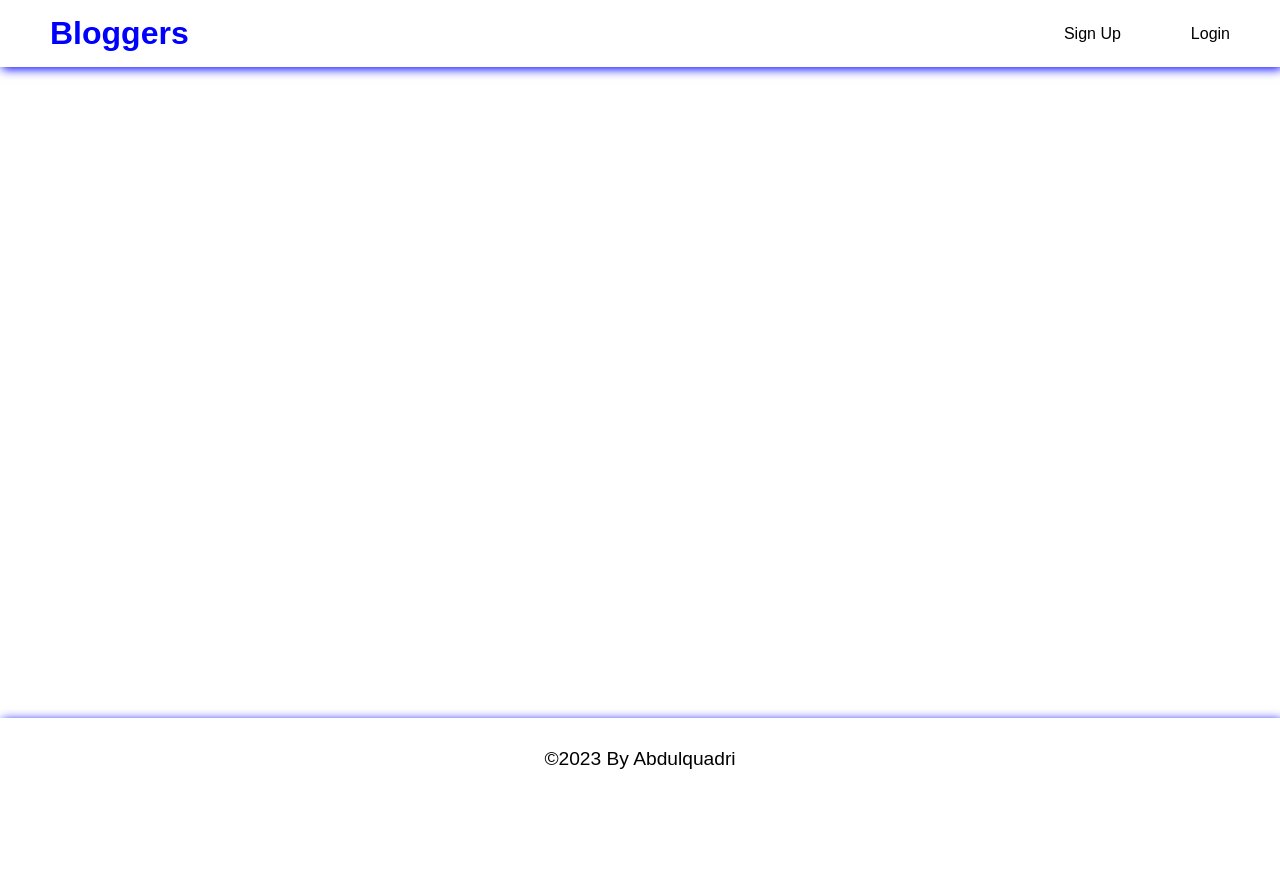
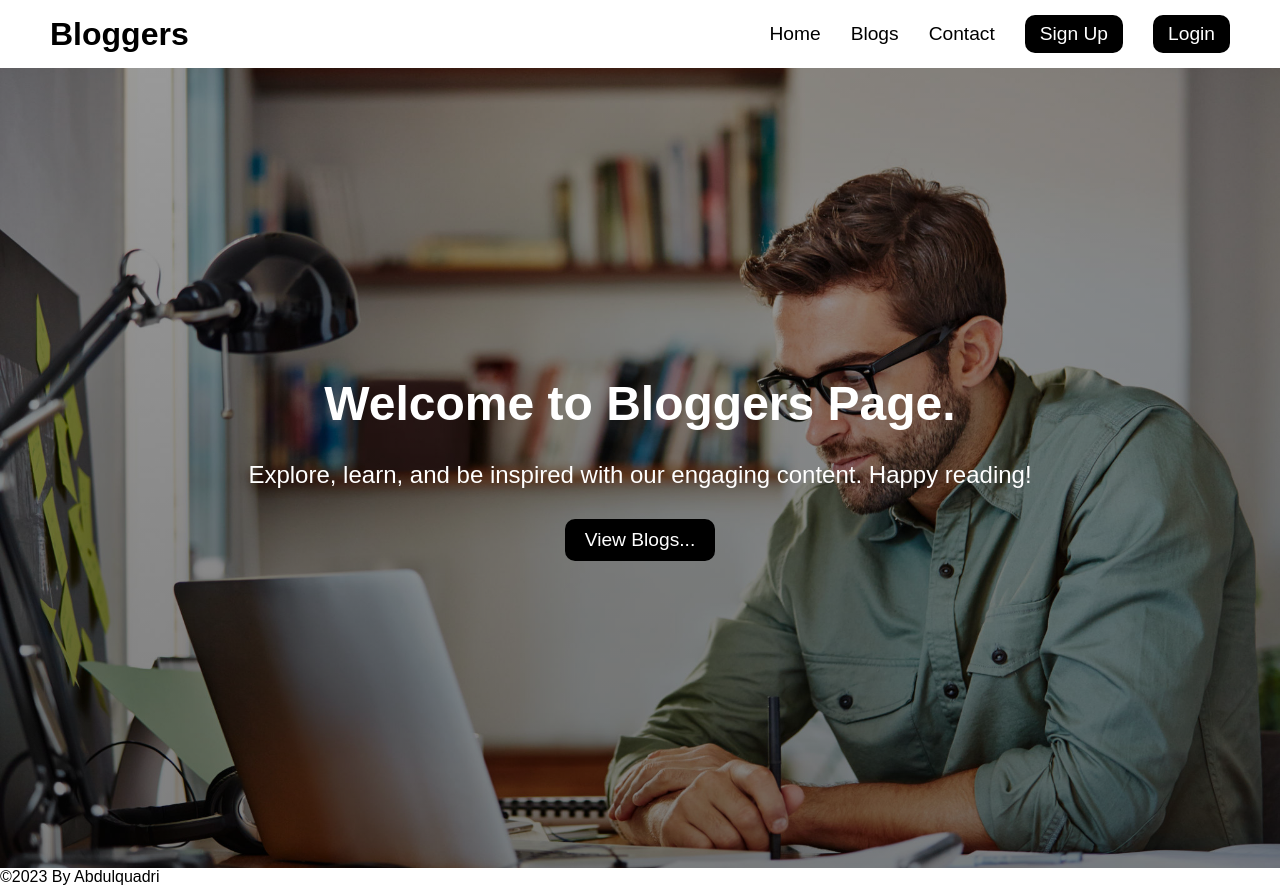
Before and after one commit to kobiowuquadri/Blog-Website, a Node server app: page / in a window 1280 px wide. Before the commit the page ends 769 px from the top, so only its background shows below. Run offline with Node 20, Linux system fonts and the light colour scheme; data that the repository does not hold is empty; some libraries are stand-ins or nearby versions.

Commit message:
update blog page

```diff
--- a/app.js
+++ b/app.js
@@ -7,9 +7,11 @@ require('./database/database')
 const router = require('./routes/blogRoute')
 const authRouter = require('./routes/authRoute')
 const cookieParser = require('cookie-parser')
-// const expressLayouts = require('express-ejs-layouts')
-const port = 3055
 
+const port = 3033
+
+
+app.listen(port, () => console.log(`Server Connected at Port ${port}`))
 
 // Middlewares
 app.set('view engine', 'ejs')
@@ -29,6 +31,3 @@ app.use(authRouter)
 app.all('*', (req, res) => {
     res.send('ERROR 404, PAGE NOT FOUND!!! 😑😑😑')
 })
-
-
-app.listen(port, () => console.log(`Server Connected at Port ${port}`))
--- a/controllers/blogController.js
+++ b/controllers/blogController.js
@@ -1,4 +1,10 @@
+
+
 const blogModel = require('../models/blogSchema')
+// const { storage } = require("../storage/storage")
+// const multer = require('multer')
+// const upload = multer({storage})
+
 
 const getBlogPage = (req, res) => {
     const userToken = req.cookies.token
@@ -17,6 +23,8 @@ const getBlogPage = (req, res) => {
     .catch(error => console.log(error.message))
   }
 
+
+
 const getCreateBlogPage = (req, res) => {
     const userToken = req.cookies.token
     console.log(userToken)
@@ -31,9 +39,11 @@ const getCreateBlogPage = (req, res) => {
 
 const postCreateBlogPage = (req, res) => {
     try{
-     const {blogImage, blogTitle, blogAuthor, blogBody } = req.body
+        const blogImage  = req.file
+        console.log(req.file)
+     const { blogTitle, blogAuthor, blogBody } = req.body
      console.log(blogImage)
-         const newBlog = new blogModel({blogImage, blogTitle, blogAuthor, blogBody})
+         const newBlog = new blogModel({blogImage: blogImage.path, blogTitle, blogAuthor, blogBody})
          newBlog.save()
          .then(()=>res.redirect('/'))
          .catch(err => console.log(err))
--- a/models/blogSchema.js
+++ b/models/blogSchema.js
@@ -3,7 +3,7 @@ const mongoose = require('mongoose')
 // schema
 const blogSchema = new mongoose.Schema({
     blogImage: {
-        type:String,
+        type: String,
         required: true
     },
     blogTitle: {
--- a/package.json
+++ b/package.json
@@ -23,6 +23,7 @@
     "method-override": "^3.0.0",
     "mongoose": "^7.3.2",
     "multer": "^1.4.5-lts.1",
+    "multer-storage-cloudinary": "^4.0.0",
     "nodemon": "^3.0.1",
     "passport": "^0.6.0",
     "passport-local": "^1.0.0"
--- a/public/style.css
+++ b/public/style.css
@@ -5,33 +5,93 @@
     list-style-type: none;
     text-decoration: none;
     font-family: sans-serif;
-    color: black;
+
 }
 
-header{
-    background-color: white;
+:root{
+    --black_color:black;
+    --white_color:#ffff;
+}
+
+.header{
+    background-color:var(--white_color);
     padding: 15px 50px;
-    box-shadow: 2px 2px 10px blue;
-    color: blue;
+    color: var(--black_color);
     display: flex;
     justify-content: space-between;
     align-items: center;
-    position: fixed;
-    width: 100%;
 }
 
+.header a {
+    color: var(--dark_color);
+}
 
 #logo{
-    color: blue;
+    color: var(--black_color);
     font-size: 2rem;
     font-weight: bold;
 }
 
-nav ul {
+.navbar ul {
     display: flex;
-    gap: 70px;
+    gap: 30px;
+    align-items: center;
+    justify-content: center;
 }
 
+.navbar ul a {
+    color: var(--black_color);
+    font-size: 1.2rem;
+}
+
+.navbar ul button a {
+    color: var(--white_color);
+}
+
+.navbar ul li button {
+    border: none;
+    background-color: var(--black_color);
+    color: var(--white_color);
+    padding: 8px 15px;
+    color: var(--white_color);
+    border-radius: 10px;
+    font-size: 1rem;
+    cursor: pointer;
+}
+
+.bg_image {
+  background:linear-gradient(rgba(0,0,0,0.4), rgba(0,0,0,0.5)), url('/img/bg.jpeg'), no-repeat center;
+  height: 100vh;
+  background-size: cover;
+  display: flex;
+  flex-direction: column;
+  justify-content: center;
+  align-items: center;
+  gap: 30px;
+  color: var(--white_color);
+}
+
+.bg_image h1 {
+    font-size: 3rem;
+}
+
+.bg_image p {
+    font-size: 1.5rem;
+}
+
+.bg_image button {
+    border: none;
+    background-color: var(--black_color);
+    color: var(--white_color);
+    padding: 10px 20px;
+    color: var(--white_color);
+    border-radius: 10px;
+    font-size: 1.2rem;
+    cursor: pointer;
+}
+
+
+/*
 .blog_container {
 
     padding: 100px 50px 50px 50px;
@@ -67,42 +127,50 @@ nav ul {
   justify-content: center;
 }
 
+.form_container {
+    display: flex;
+    justify-content: center;
+    align-items: center;
+    padding: 170px 100px 100px 100px;
+}
 
 form {
-    position: absolute;
-    top: 50%;
-    left: 50%;
-    transform: translate(-50%, -50%);
-    background-color: white;
-    box-shadow: 2px 2px 12px blue;
+    background-color: var(--light_blue);
+    box-shadow: 2px 2px 12px var(--light_red);
     height: auto;
     width: 500px;
-    padding: 50px;
+    height: 500px;
+    padding: 20px;
     display: flex;
     flex-direction: column;
     align-items: center;
+    justify-content: center;
     gap: 20px;
+    border-radius: 10px;
+    position: absolute;
+    top: 80%;
+    left: 50%;
+    transform: translate(-50%, -80%);
 }
 
-input{
-    padding: 5px;
-    font-size: 1.5rem;
+input[type="password"],
+input[type="email"],
+input[type="submit"] {
+  outline: none;
+  padding: 10px;
+  border-radius: 10px;
+  font-size: 1.2rem;
 }
 
 input[type="submit"]{
-   background-color: blue;
+   background-color: var(--light_purple);
    color: white;
    border: none;
-   font-size: 1.2rem;
-   padding: 10px;
+   width: 100%;
+   font-size: 1.3rem;
    border-radius: 10px;
 }
 
-.form_container {
-    display: flex;
-    justify-content: center;
-    padding: 50px;
-}
 
 #blogBody {
     width: 100%;
@@ -110,13 +178,10 @@ input[type="submit"]{
 }
 
 .footer {
-    position: absolute;
-    width: 100%;
-    bottom: 0;
-    background-color: white;
+    background-color: var(--light_blue);
     padding: 30px;
-    box-shadow: 2px 2px 10px blue;
-    color: blue;
+    box-shadow: 2px 2px 10px var(--light_purple);
+    color:var(--white_color);
     display: flex;
     justify-content: center;
     align-items: center;
@@ -147,4 +212,4 @@ input[type="submit"]{
       .blog_image img {
         object-fit: contain;
       }
-}
+} */
--- a/views/blogPage.ejs
+++ b/views/blogPage.ejs
@@ -5,11 +5,11 @@
     <meta name="viewport" content="width=device-width, initial-scale=1.0">
     <title><%= title %></title>
     <link rel="stylesheet" href="style.css" />
+    <link rel="shortcut icon" href="img/bg.jpeg" type="image/x-icon">
 </head>
 <body>
 
     <%- include('partials/navbar.ejs') %>
-
     <div class="blog_container">
         <% results.forEach(blog => { %>
             <a href="/single-blog/<%=blog._id%>"
@@ -27,6 +27,11 @@
             </a>
         <%})%>
     </div>
+    <div class="bg_image">
+        <h1>Welcome to Bloggers Page.</h1>
+        <p>Explore, learn, and be inspired with our engaging content. Happy reading!</p>
+        <button>View Blogs...</button>
+    </div>
     <%- include('partials/footer.ejs') %>
 </body>
 </html>
--- a/views/createBlog.ejs
+++ b/views/createBlog.ejs
@@ -14,9 +14,9 @@
   <body>
     <%- include('partials/navbar.ejs') %>
     <div class="form_container">
-      <form action="/blogSubmission" method="post">
+      <form action="/blogSubmission" method="post" enctype="multipart/form-data">
         <p>
-          <input type="text" placeholder="Enter the url of your Image" name="blogImage" id="blogImage">
+          <input type="file"  name="blogImage" multiple id="blogImage">
         </p>
         <p>
           <input type="text" placeholder="Enter the blog title" name="blogTitle" id="blogTitle" />
--- a/views/login.ejs
+++ b/views/login.ejs
@@ -23,7 +23,6 @@
             </p>
         </form>
     </div>
-    <%- include('partials/footer.ejs') %>
     <script>
         const form = document.querySelector('form')
         form.addEventListener('submit', async (e)=> {
--- a/views/partials/navbar.ejs
+++ b/views/partials/navbar.ejs
@@ -1,13 +1,16 @@
-<header>
+<header class="header">
     <a href="/" id="logo">Bloggers</a>
-    <nav>
+    <nav class="navbar">
 
        <ul>
+         <li><a href="#">Home</a></li>
+         <li><a href="#">Blogs</a></li>
+         <li><a href="#">Contact</a></li>
          <%if(status){%>
-            <li><a href="/logout">LogOut</a></li>
+            <li><button><a href="/logout">LogOut</a></button></li>
          <%}else{%>
-            <li><a href="/signup">Sign Up</a></li>
-            <li><a href="/login">Login</a></li>
+            <li><button><a href="/signup">Sign Up</a></button></li>
+            <li><button><a href="/login">Login</a></button></li>
          <%}%>
 
 
--- a/views/signup.ejs
+++ b/views/signup.ejs
@@ -21,6 +21,5 @@
             </p>
         </form>
     </div>
-    <%- include('partials/footer.ejs') %>
 </body>
 </html>
```
Also changed, not shown: routes/blogRoute.js (+5 -2 lines), public/img/bg.jpeg (added), public/img/logo.png (added), storage/storage.js (added), 1 other file.
